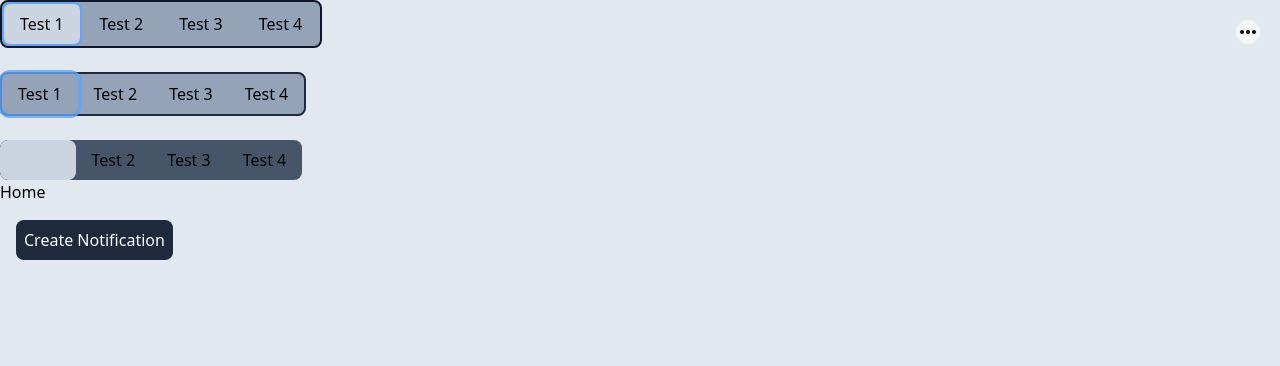
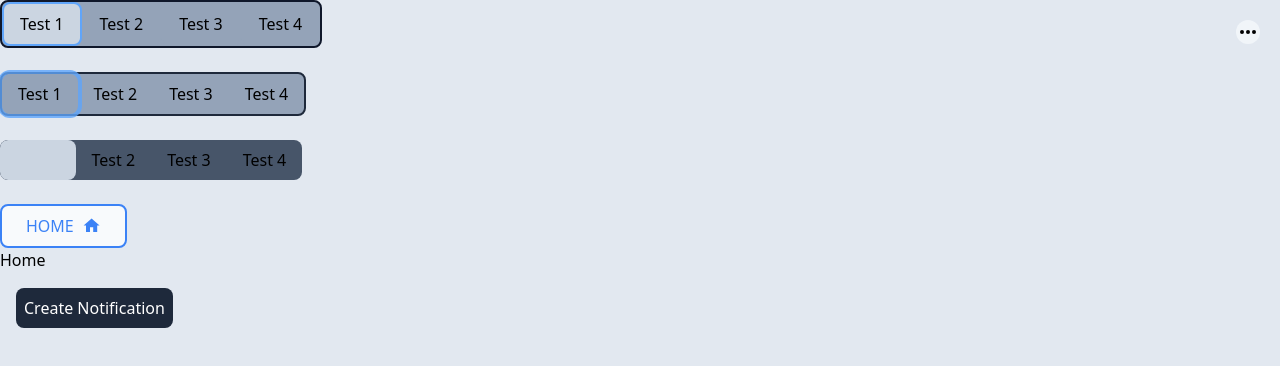
Before and after one commit to freddan88/vite-test-app, a React (Vite) app: page / in a window 1280 px wide. Shown: the top 366 px of the page. Built offline with nearby package versions, Linux system fonts and the light colour scheme.

Commit message:
Created custom button-component

```diff
--- a/src/App.tsx
+++ b/src/App.tsx
@@ -1,5 +1,7 @@
+import { mdiHome } from '@mdi/js';
 import { ReactNode, useState } from 'react';
 import { Route, Routes } from 'react-router-dom';
+import Button from './components/Button';
 import MeatballsMenu from './components/MeatballsMenu';
 import SwitchBoardFilter1 from './components/SwitchBoardFilter1';
 import SwitchBoardFilter2 from './components/SwitchBoardFilter2';
@@ -53,6 +55,11 @@ function App() {
         filterValue={1}
         onFilterChange={(e) => console.log(e)}
       />
+      <br />
+      <br />
+      <Button iconPathAfter={mdiHome} variant="outlined">
+        HOME
+      </Button>
       <Routes>
         <Route path="sidebar-test-01" element={<SidebarTest01 />} />
         <Route path="/" element={<p>Home</p>} />
--- /dev/null
+++ b/src/components/Button.tsx
@@ -0,0 +1,92 @@
+import Icon from '@mdi/react';
+import React, { MouseEvent, ReactNode, useMemo } from 'react';
+
+interface IProps {
+  children: ReactNode | string;
+  disabled?: boolean;
+  name?: string;
+  value?: string;
+  tooltipText?: string;
+  iconPathAfter?: string;
+  iconPathBefore?: string;
+  type?: 'button' | 'reset' | 'submit';
+  size?: 'small' | 'medium' | 'large';
+  color?: 'primary' | 'secondary';
+  variant?: 'contained' | 'outlined';
+  onClick?: (e: MouseEvent<HTMLButtonElement>) => any;
+}
+
+const buttonStyleClasses = {
+  sizes: {
+    small: 'px-4 py-1 rounded-md',
+    medium: 'px-6 py-2 rounded-lg',
+    large: 'px-8 py-3 rounded-lg',
+  },
+  colors: {
+    primary: 'bg-blue-500 border-blue-500',
+    secondary: 'bg-slate-300 border-green-500',
+    outlined: 'bg-slate-50 border-current',
+  },
+  text: {
+    contained: {
+      primary: 'text-slate-50',
+      secondary: 'text-slate-800',
+    },
+    outlined: {
+      primary: 'text-blue-500',
+      secondary: 'text-slate-800',
+    },
+  },
+  variants: {
+    contained: 'border-0',
+    outlined: 'border-2',
+  },
+};
+
+const Button: React.FC<IProps> = ({
+  children,
+  disabled,
+  name,
+  value,
+  tooltipText,
+  iconPathAfter,
+  iconPathBefore,
+  type = 'button',
+  size = 'medium',
+  color = 'primary',
+  variant = 'contained',
+  onClick,
+}) => {
+  const colorVariant = variant === 'outlined' ? 'outlined' : color;
+
+  const combinedStyleClasses = useMemo(
+    () => [
+      buttonStyleClasses.sizes[size],
+      buttonStyleClasses.colors[colorVariant],
+      buttonStyleClasses.text[variant][color],
+      buttonStyleClasses.variants[variant],
+    ],
+    []
+  );
+
+  return (
+    <div className="inline-block">
+      <button
+        type={type}
+        name={name}
+        value={value}
+        disabled={disabled}
+        className={`flex items-center gap-2 hover:brightness-90 ${combinedStyleClasses.join(
+          ' '
+        )}`}
+        onClick={!onClick ? undefined : (e) => onClick(e)}
+      >
+        {iconPathBefore && <Icon path={iconPathBefore} size={0.8} />}
+        {children}
+        {iconPathAfter && <Icon path={iconPathAfter} size={0.8} />}
+      </button>
+    </div>
+  );
+};
+
+export default Button;
```
